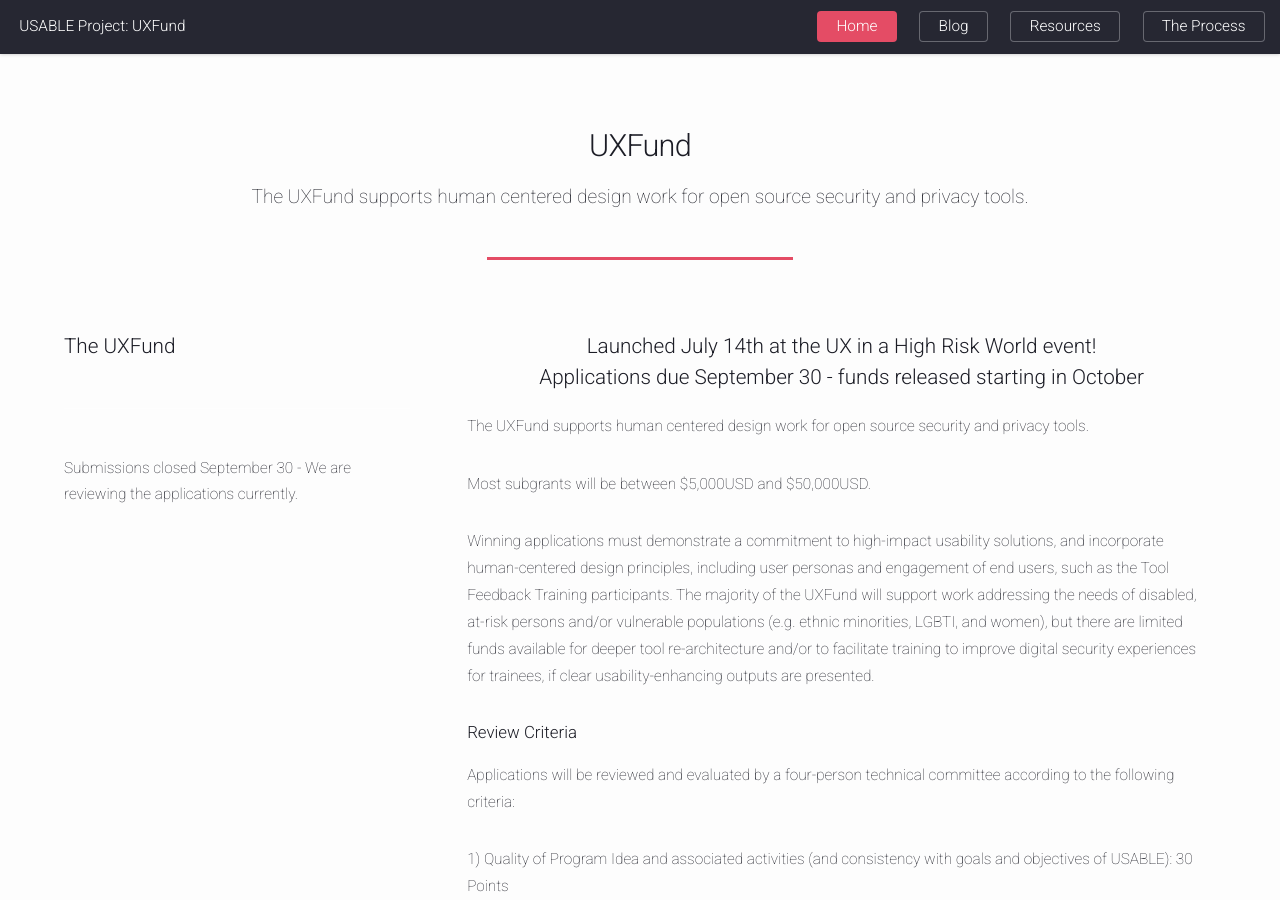
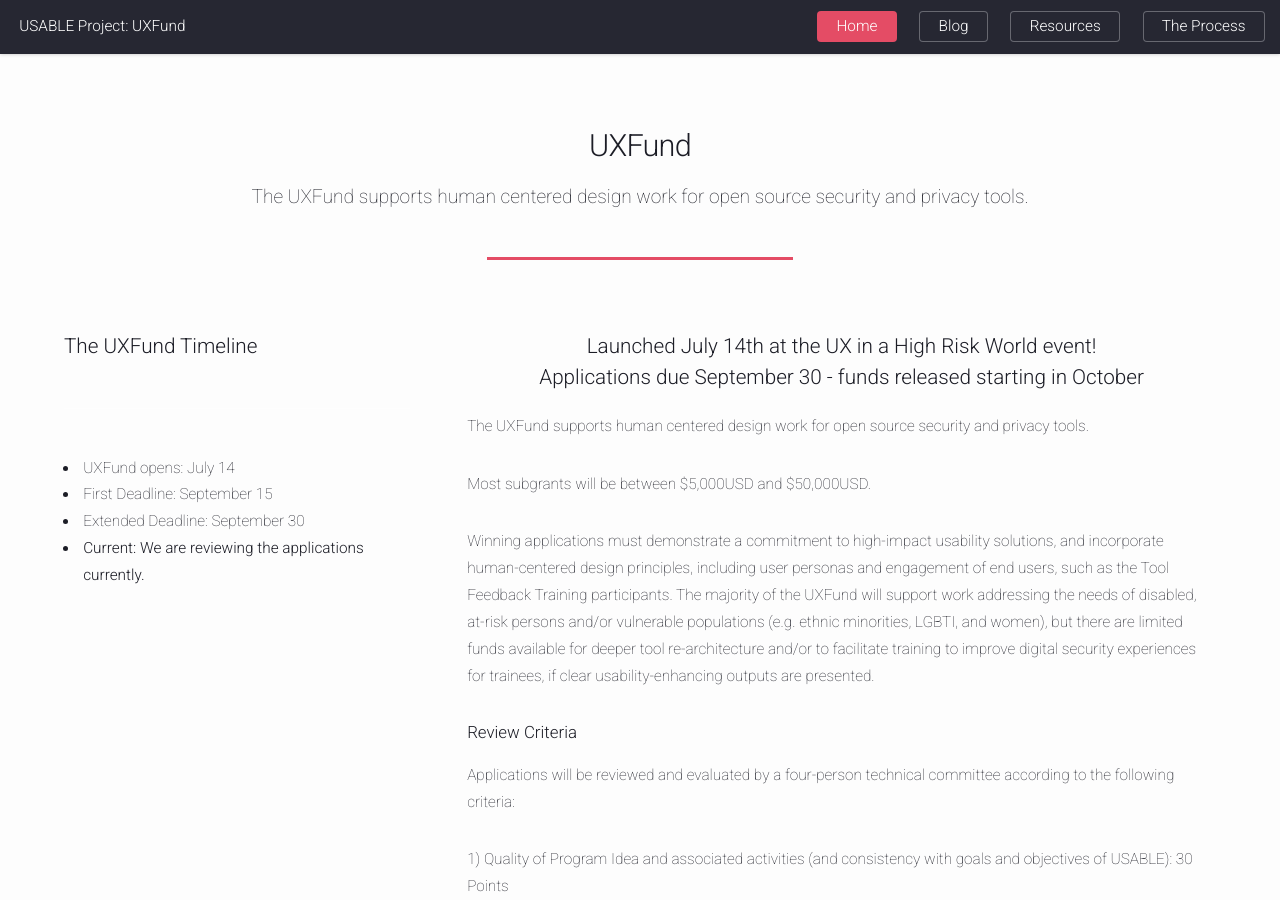
Before and after one commit to OpenInternet/USABLE-website, a Jekyll site: the page built from uxfund.html, in a window 1280 px wide and 900 px high. Built offline with Jekyll 4.4.1, drawn with Linux system fonts in a browser that asks for light colours; comment, search, counter and statistics services are not loaded.

Commit message:
improved uxfund formatting

```diff
--- a/_includes/header.html
+++ b/_includes/header.html
@@ -33,7 +33,7 @@
               <ul>
                 <li><a class="button" href="/trainings.html">Trainings</a></li>
                 <li><a class="button" href="/uxforum.html">UXForum</a></li>
-                <li><a class="button special" href="/uxfund.html">UXFund</a></li>
+                <li><a class="button" href="/uxfund.html">UXFund</a></li>
               </ul>
             </li>
           </ul>
--- a/uxfund.html
+++ b/uxfund.html
@@ -21,7 +21,7 @@ subtitle: The UXFund supports human centered design work for open source securit
 <!--Sidebar -->
 								<section id="sidebar">
 									<section>
-										<h3 style="color: #1c1d26 !important; ">The UXFund</h3>
+										<h3 style="color: #1c1d26 !important; ">The UXFund Timeline</h3>
 										<footer>
 <!--
 									<ul class="actions">
@@ -32,7 +32,12 @@ subtitle: The UXFund supports human centered design work for open source securit
 									</section>
 									<hr />
 									<section>
-										<p>Submissions closed September 30 - We are reviewing the applications currently.</p>
+									<ul>
+										<li>UXFund opens: July 14</li>
+										<li>First Deadline: September 15</li>
+										<li>Extended Deadline: September 30</li>
+										<li><strong>Current: We are reviewing the applications currently.</strong></li>
+									</ul>
 								</section>
 
 						</div>
```
